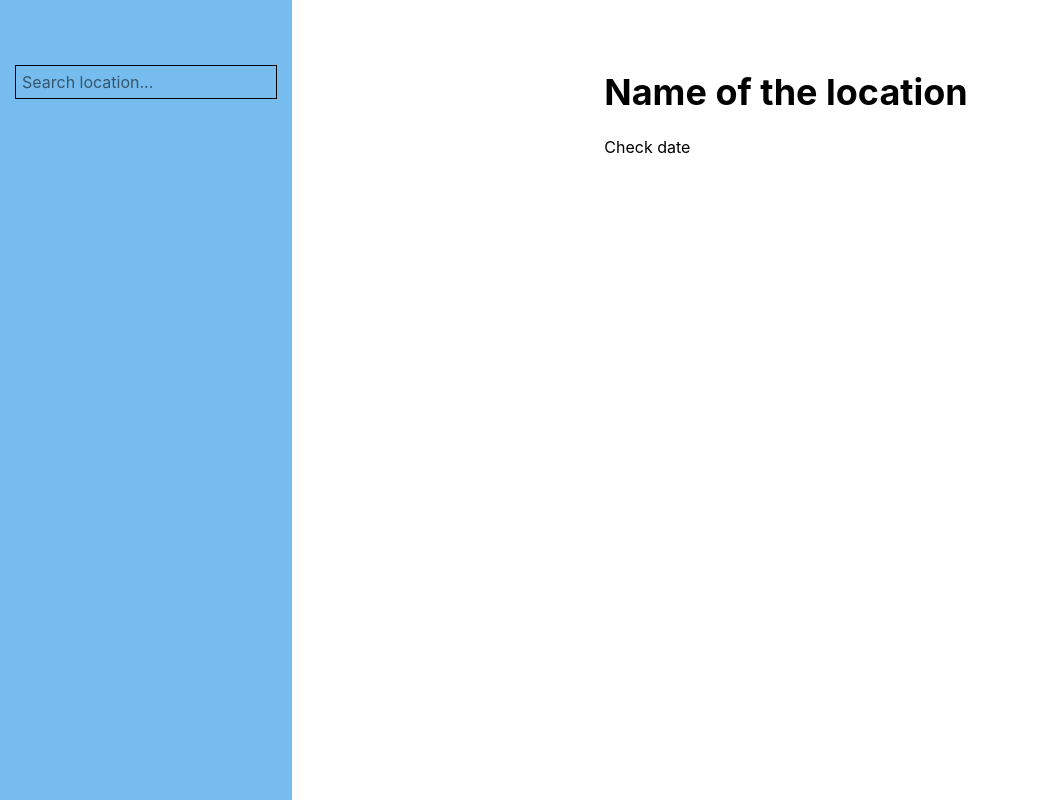
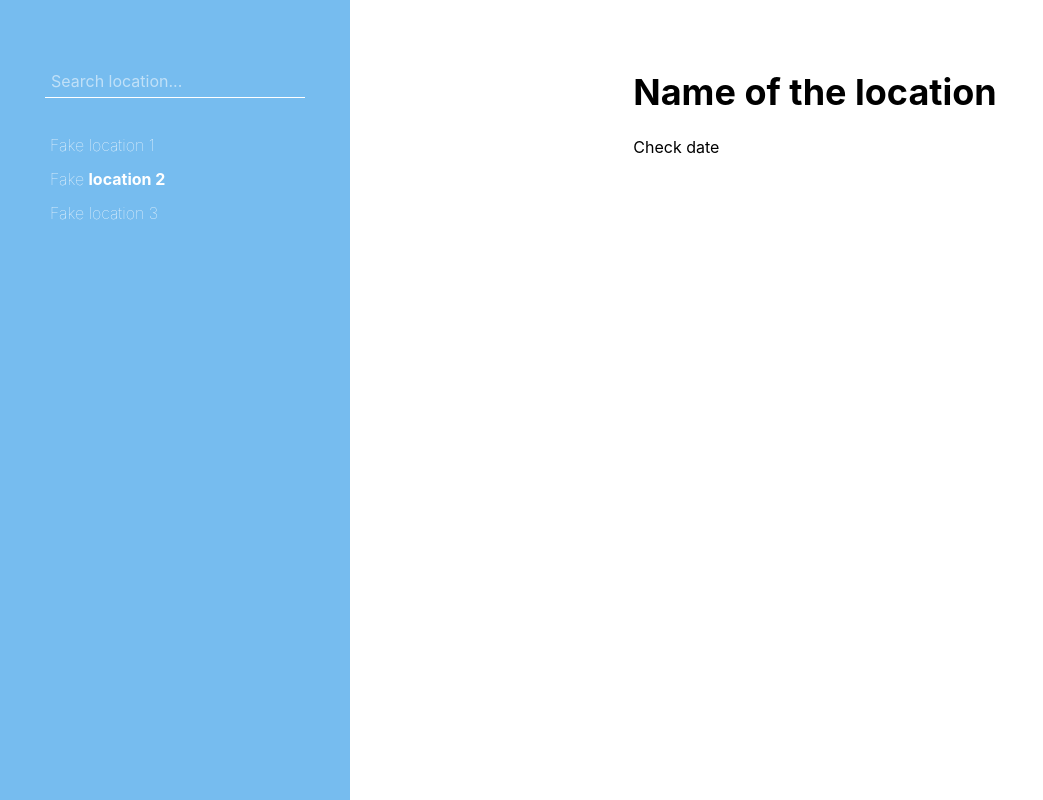
Before and after one commit to fadehelix/playground-weather-saga, a React (Create React App) app: page / in a window 1280 px wide. Shown: the whole page, without its empty margins (0-1043 px from the left). Built offline with nearby package versions, Linux system fonts and the light colour scheme.

Commit message:
Add SearchResults component

```diff
--- a/src/App.jsx
+++ b/src/App.jsx
@@ -1,6 +1,6 @@
 import React from 'react';
 
-import { Content, Sidebar, Search } from './components';
+import { Content, Sidebar, Search, SearchResults } from './components';
 
 import style from './App.module.scss';
 
@@ -9,6 +9,7 @@ function App() {
     <div className={style.App}>
       <Sidebar>
         <Search />
+        <SearchResults />
       </Sidebar>
       <Content>
         <header>
--- a/src/components/Search/Search.jsx
+++ b/src/components/Search/Search.jsx
@@ -1,7 +1,17 @@
 import React from 'react';
 
+import style from './Search.module.scss';
+
 function Search() {
-  return <input type="text" placeholder="Search location..." />;
+  return (
+    <div className={style.Search}>
+      <input
+        type="text"
+        placeholder="Search location..."
+        className={style.Input}
+      />
+    </div>
+  );
 }
 
 export default Search;
--- a/src/components/Search/Search.module.scss
+++ b/src/components/Search/Search.module.scss
@@ -0,0 +1,13 @@
+@import '~variables';
+
+.Search {
+}
+
+.Input {
+  border: 0;
+  border-bottom: 1px solid white;
+
+  &:focus {
+    outline: none;
+  }
+}
--- /dev/null
+++ b/src/components/SearchResults/SearchResults.jsx
@@ -0,0 +1,17 @@
+import React from 'react';
+
+import style from './SearchResults.module.scss';
+
+function SearchResults() {
+  return (
+    <section className={style.SearchResults}>
+      <div className={style.Item}>Fake location 1</div>
+      <div className={style.Item}>
+        Fake <span className={style.Higlight}>location 2</span>
+      </div>
+      <div className={style.Item}>Fake location 3</div>
+    </section>
+  );
+}
+
+export default SearchResults;
--- /dev/null
+++ b/src/components/SearchResults/SearchResults.module.scss
@@ -0,0 +1,21 @@
+@import '~variables';
+
+.SearchResults {
+  display: flex;
+  flex-flow: column nowrap;
+  font-weight: lighter;
+  padding: 3rem 0 0 0;
+}
+
+.Item {
+  cursor: pointer;
+  padding: 0.5rem;
+
+  &:hover,
+  &:active {
+    background: rgba(255, 255, 255, 0.4);
+  }
+}
+.Higlight {
+  font-weight: bold;
+}
--- a/src/components/Sidebar/Sidebar.module.scss
+++ b/src/components/Sidebar/Sidebar.module.scss
@@ -2,7 +2,8 @@
 
 .Sidebar {
   background: $color--primary;
+  color: white;
   height: 100%;
-  max-width: 300px;
+  width: 450px;
   padding: $root__padding;
 }
--- a/src/components/index.js
+++ b/src/components/index.js
@@ -2,3 +2,4 @@
 export { default as Sidebar } from './Sidebar/Sidebar';
 export { default as Search } from './Search/Search';
 export { default as Content } from './Content/Content';
+export { default as SearchResults } from './SearchResults/SearchResults';
--- a/src/variables.scss
+++ b/src/variables.scss
@@ -5,4 +5,4 @@ $color--teriary: #111;
 $color--quaternary: #666;
 
 //Others
-$root__padding: 6.5rem 1.5rem;
+$root__padding: 6.5rem 4.5rem;
```
